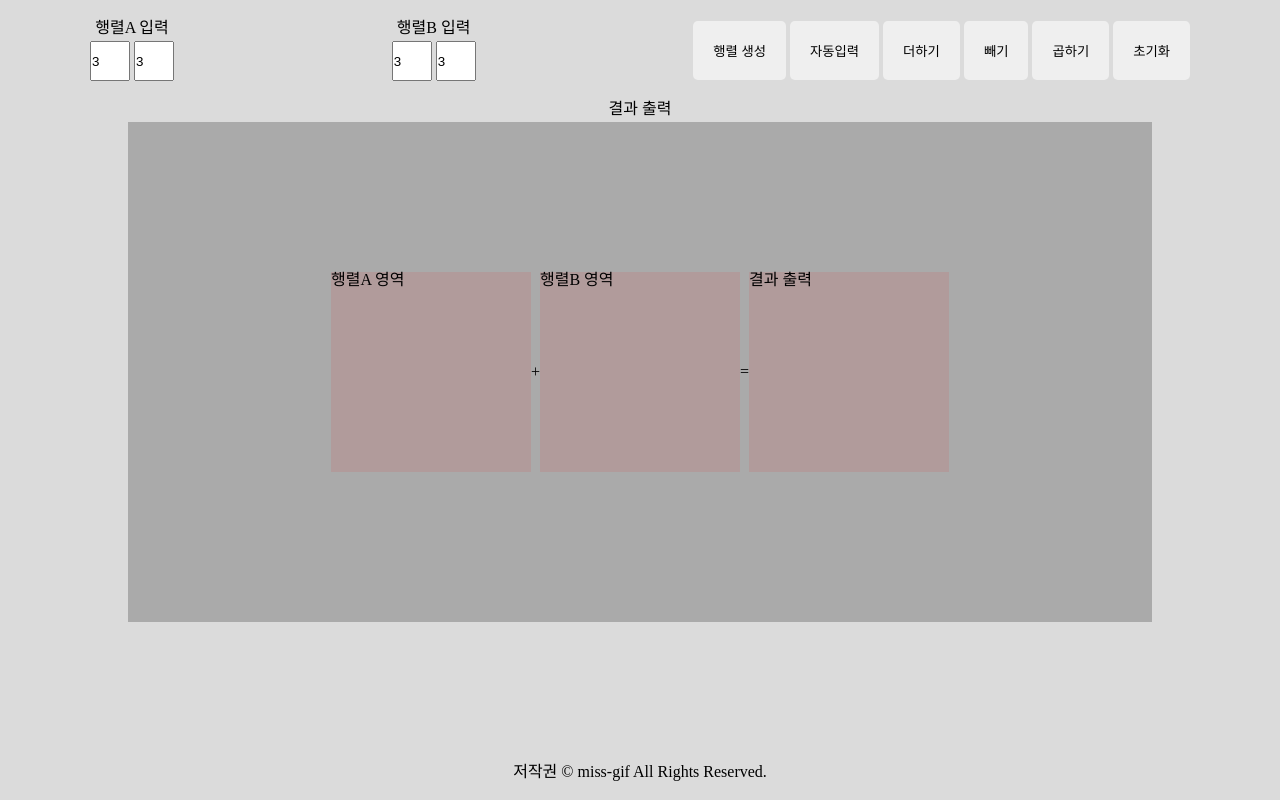
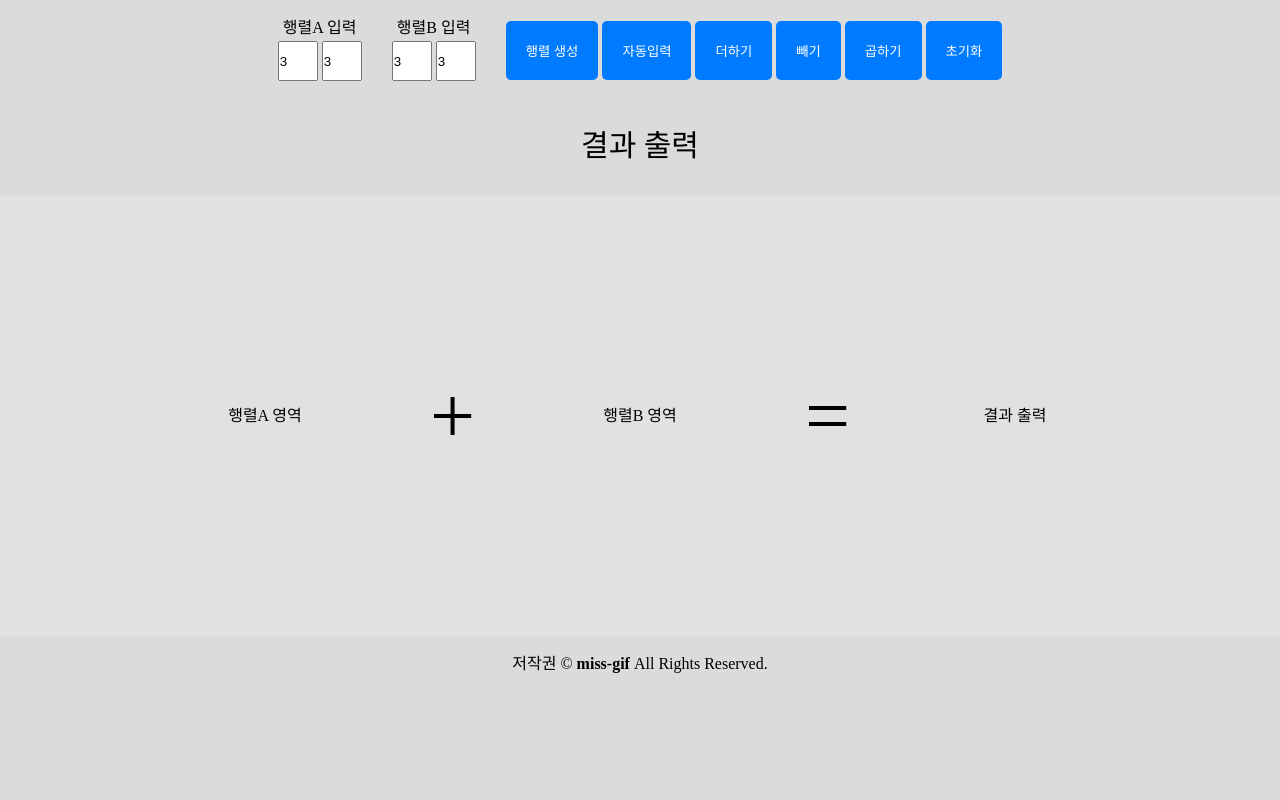
Before and after one commit to miss-gif/mini_Matrix-calculator-xxx, a plain HTML site: page index.html in a window 1280 px wide. Drawn offline with nearby package versions, Linux system fonts and the light colour scheme.

Commit message:
Style : 전체적인 스타일 수정

```diff
--- a/index.html
+++ b/index.html
@@ -18,7 +18,7 @@
 
 <body>
   <div class="wrapper">
-    <header>
+    <div class="header">
       <div class="matrix_input">
         <h2>행렬A 입력</h2>
         <input id="matrix_A_row" type="number" min="1" max="9" placeholder="행" value="3" />
@@ -37,21 +37,29 @@
         <button id="multiply_btn">곱하기</button>
         <button id="reset_btn">초기화</button>
       </div>
-    </header>
+    </div>
     <main>
       <h2 class="result_title">결과 출력</h2>
       <div class="result_box">
-        <div class="input_A">행렬A 영역</div>
-        <div class="operation_symbol">+</div>
-        <div class="input_B">행렬B 영역</div>
-        <div class="equals_sign">=</div>
-        <div class="result_value">결과 출력</div>
+        <div class="layout-center">
+          <div class="input_A">행렬A 영역</div>
+        </div>
+        <div class="option">+</div>
+        <div class="layout-center">
+          <div class="input_B">행렬B 영역</div>
+        </div>
+        <div class="equals-sign option">=</div>
+        <div class="layout-center">
+          <div class="result_value">결과 출력</div>
+        </div>
       </div>
     </main>
     <footer>
       <address>
         저작권 ©
-        <a href="#"><strong>miss-gif</strong></a>
+        <a href="https://github.com/miss-gif" target="_blank" rel="noopener noreferrer">
+          <strong>miss-gif</strong>
+        </a>
         All Rights Reserved.
       </address>
     </footer>
--- a/style.css
+++ b/style.css
@@ -1,29 +1,66 @@
+/* common CSS */
 * {
   padding: 0;
   margin: 0;
   box-sizing: border-box;
 }
 
-input {
-  width: 40px;
-  height: 40px;
+body {
+  background-color: #dbdbdb;
 }
 
 a {
   color: currentColor;
   text-decoration: none;
+  font-weight: 900;
 }
 
-body {
-  background-color: #dbdbdb;
+/* layout CSS */
+
+.layout-center {
+  width: 100%;
+  min-height: 30vh;
+  display: flex;
+  justify-content: center;
+  align-items: center;
 }
 
-header {
-  max-width: 1100px;
-  margin: 20px auto;
+.wrapper {
+  display: flex;
+  flex-direction: column;
+  align-items: center;
+}
+
+.header {
   display: flex;
   justify-content: space-between;
   align-items: center;
+  padding: 20px;
+  gap: 30px;
+}
+
+main {
+  width: 100%;
+  display: flex;
+  flex-direction: column;
+  align-items: center;
+}
+
+/* 푸터 */
+footer {
+  padding: 20px;
+}
+
+/* style CSS */
+
+.result_title {
+  font-size: 30px;
+  padding: 30px;
+}
+
+input {
+  width: 40px;
+  height: 40px;
 }
 
 h2 {
@@ -36,42 +73,25 @@ button {
   border-radius: 5px;
   border: 0;
   cursor: pointer;
+  background-color: #007bff;
+  color: #fff;
 }
 
 button:hover {
-  background-color: #aaa;
+  background-color: #045bb8;
 }
 
 /* 결과 출력 */
 
-main {
-  display: flex;
-  flex-direction: column;
-  align-items: center;
-}
-
 .result_box {
-  width: 80%;
-  min-height: 500px;
-  background-color: #aaa;
+  width: 100%;
+  padding: 100px;
+  background-color: #e1e1e1;
   display: flex;
   justify-content: center;
   align-items: center;
 }
 
-.input_A,
-.input_B,
-.result_value {
-  min-width: 200px;
-  min-height: 200px;
-  background-color: rgba(255, 0, 0, 0.088);
+.option {
+  font-size: 5rem;
 }
-
-/* 푸터 */
-footer {
-  position: absolute;
-  left: 50%;
-  transform: translate(-50%, -0%);
-  padding: 20px;
-  bottom: 0;
-}
```
